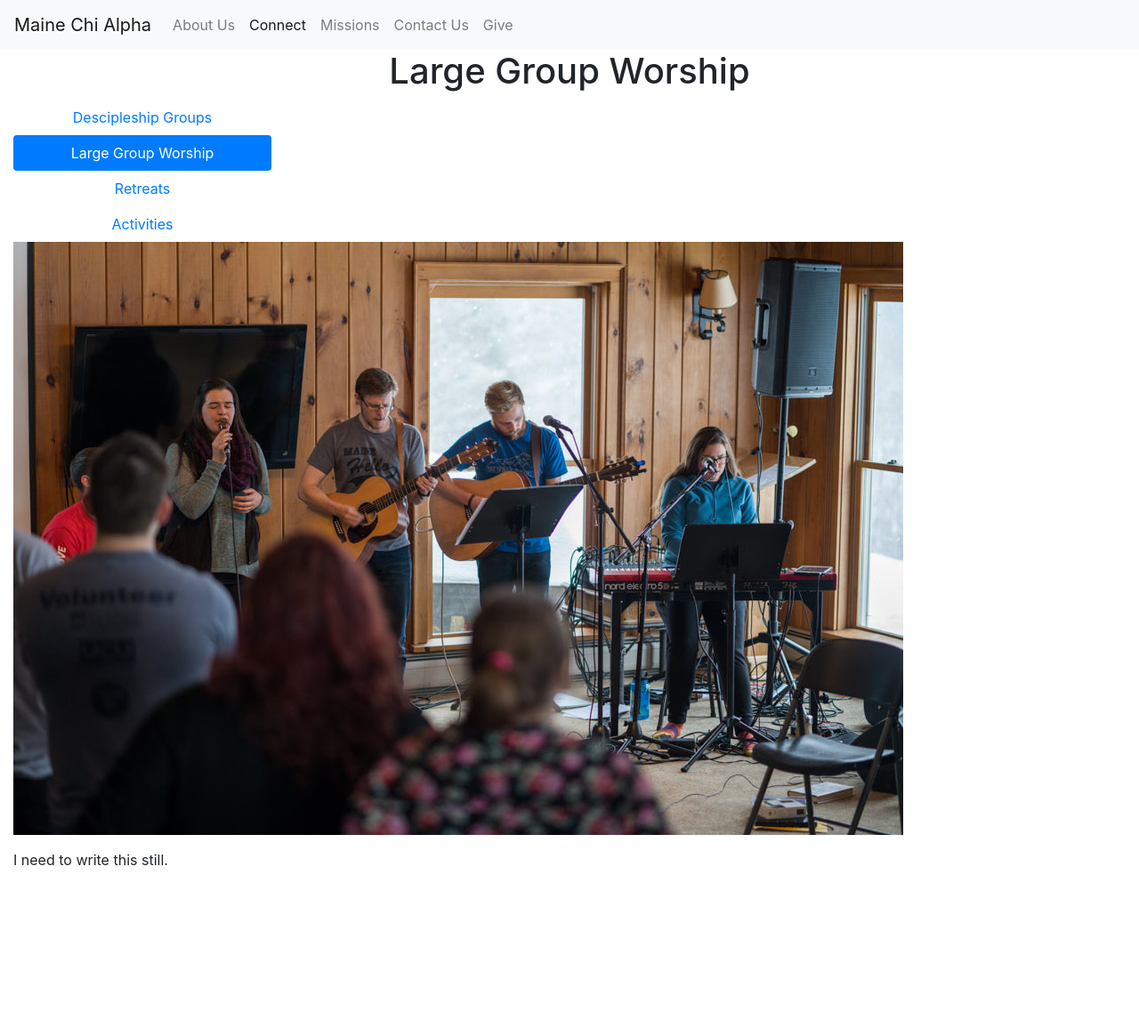
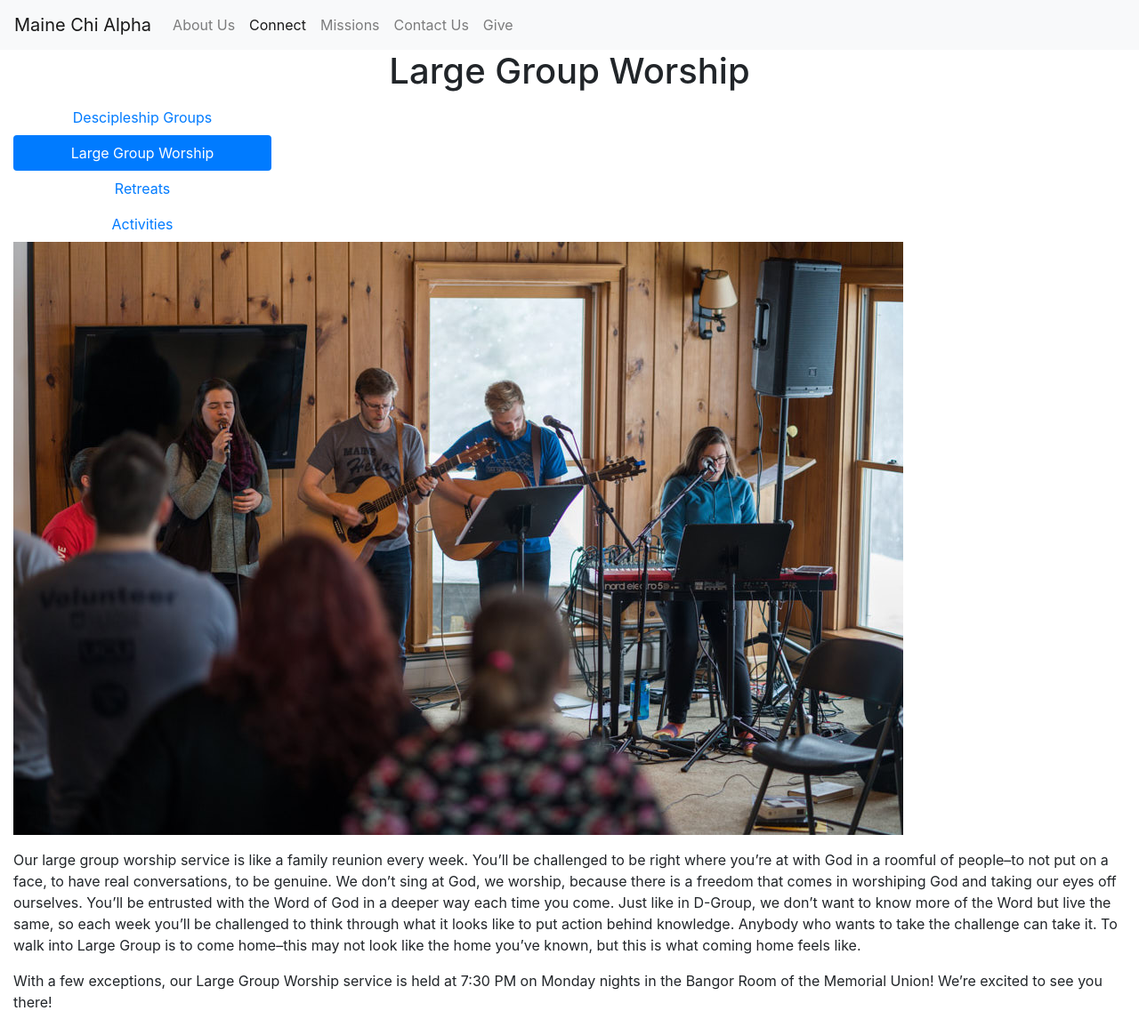
Before and after one commit to mainechialpha/mainechialpha.github.io, a Jekyll site: the page built from worship.md, in a window 1280 px wide. Shown: the whole page at 89% size. Built offline with Jekyll 4.4.1, drawn with Linux system fonts in a browser that asks for light colours; before the commit the page ends 995 px from its top, so only the background shows below that.

Commit message:
Update worship.md

```diff
--- a/worship.md
+++ b/worship.md
@@ -6,4 +6,6 @@ permalink: /worship/
 
 ![Large Group Worship]({{ site.url }}/images/retreat3.jpg)
 
-I need to write this still.
+Our large group worship service is like a family reunion every week. You'll be challenged to be right where you're at with God in a roomful of people--to not put on a face, to have real conversations, to be genuine. We don't sing at God, we worship, because there is a freedom that comes in worshiping God and taking our eyes off ourselves. You'll be entrusted with the Word of God in a deeper way each time you come. Just like in D-Group, we don't want to know more of the Word but live the same, so each week you'll be challenged to think through what it looks like to put action behind knowledge. Anybody who wants to take the challenge can take it. To walk into Large Group is to come home--this may not look like the home you've known, but this is what coming home feels like.
+
+With a few exceptions, our Large Group Worship service is held at 7:30 PM on Monday nights in the Bangor Room of the Memorial Union! We're excited to see you there!
```
